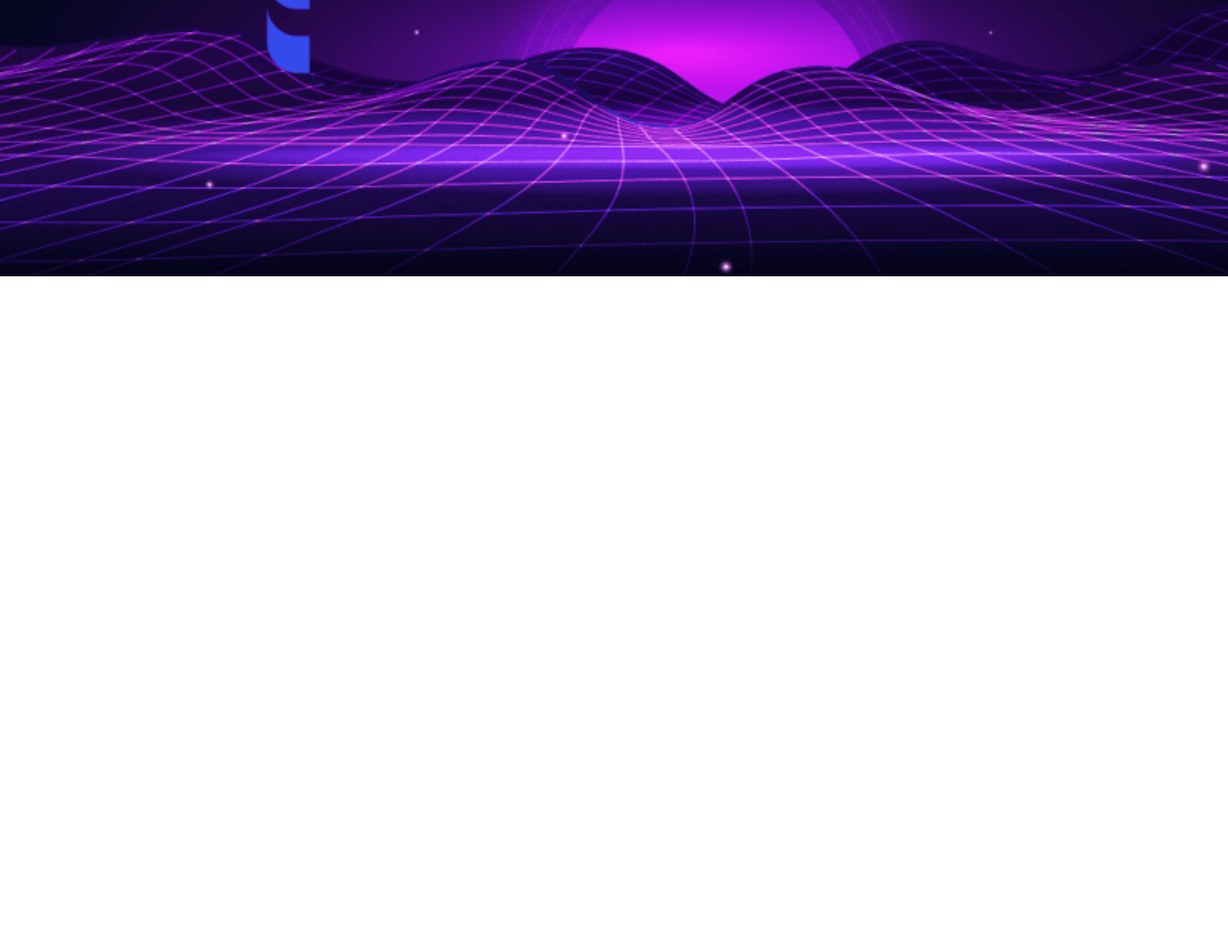
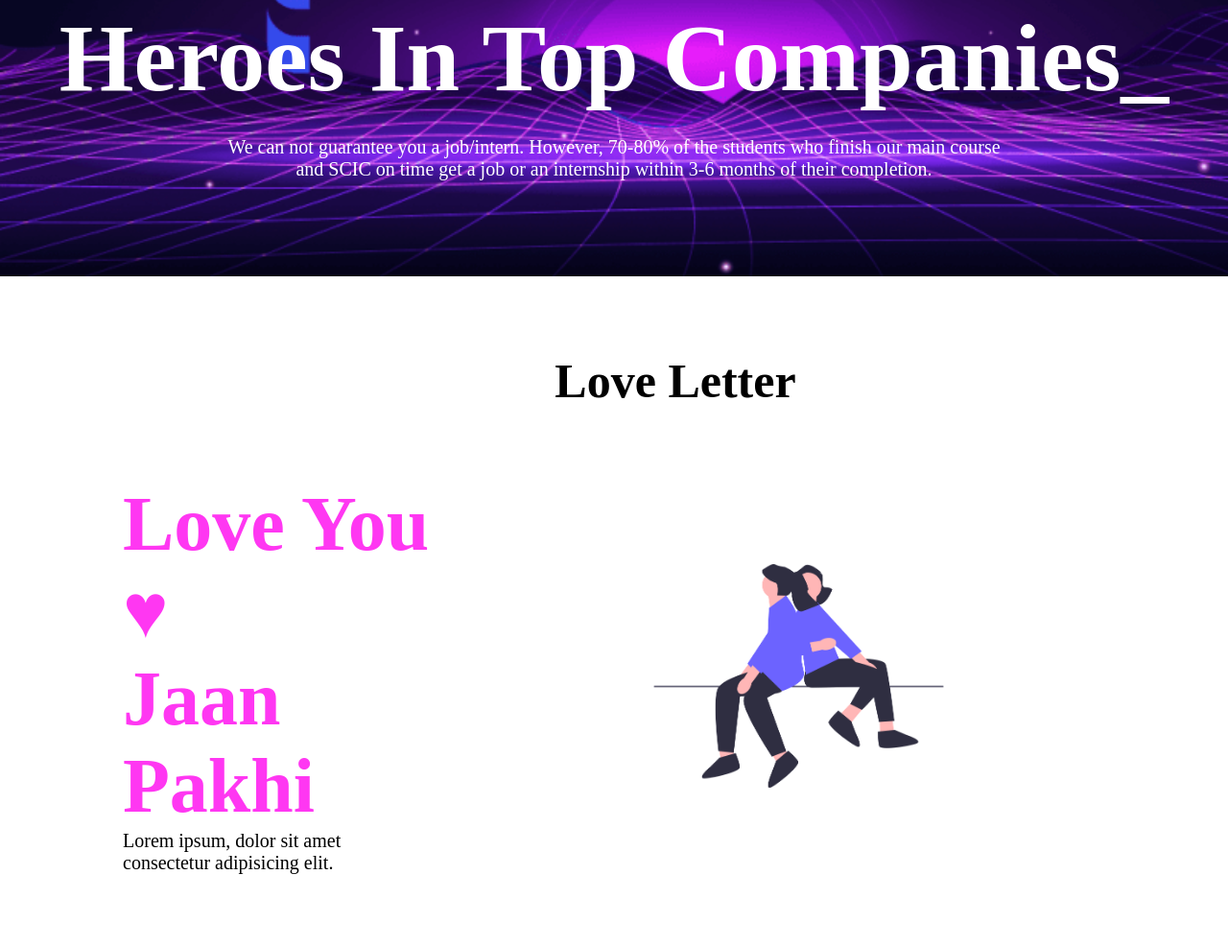
Before and after one commit to amiadud/program-hero, a plain HTML site: page index.html in a window 1280 px wide. Shown: the part 587-1573 px from the top of the page at 96% size. Before the commit the page ends 875 px from the top, so only its background shows below. Drawn offline with Linux system fonts and the light colour scheme.

Commit message:
new section added

```diff
--- a/index.html
+++ b/index.html
@@ -19,6 +19,7 @@
                     <li class="item">Blog</li>
                     <li class="item">My Classes</li>
                     <li class="enrol">Enroll Now</li>
+                    <div class="menuss">
                         <img class="profile-pic" src="./img/p-pic.png" alt="">
                         <div class="profile-box-container">
                             <div class="p-box">
@@ -30,7 +31,7 @@
                                 <li class="li-items">Bookmark</li>
                                 <li class="li-items2">Student Analysis</li>
                                 <li class="li-items3">LeaderBoard</li>
-
+                            </div>
                         </div>
                     </div>
                 </div>
@@ -40,11 +41,25 @@
     <main>
         <section>
             <div class="banner-container">
-                <h2>Hello</h2>
+                <div class="banner-info">
+                    <h2 class="banner-title">Heroes In Top Companies_</h2>
+                <p class="banner-des">We can not guarantee you a job/intern. However, 70-80% of the students who finish our main course <br>and SCIC on time get a job or an internship within 3-6 months of their completion.</p>
+                </div>
             </div>
         </section>
 
-
+        <section>
+            <h2 class="cover-title">Love Letter</h2>
+            <div class="cover-container">
+                <div class="cover-section">
+                    <h2 class="cover-titles">Love You &hearts; <br>Jaan Pakhi</h2>
+                    <p class="cover-des">Lorem ipsum, dolor sit amet <br>consectetur adipisicing elit. </p>
+                </div>
+                <div class="cover-pic">
+                    <img class="right-side-pic" src="/img/undraw_In_love_6sq2.png" alt="">
+                </div>
+            </div>
+        </section>
     </main>
     <footer></footer>
 </body>
--- a/style.css
+++ b/style.css
@@ -1,6 +1,7 @@
 *{
     margin: 0;
     padding: 0;
+    box-sizing: border-box;
 }
 .menu-container{
     width: 100%;
@@ -10,6 +11,7 @@
     background-color:blanchedalmond;
     list-style: none;
     padding: 10px;
+
 }
 .hero-logo{
     width: 15%;
@@ -37,6 +39,9 @@
     cursor: pointer;
     font-size: 20px;
 }
+.menus .item:hover{
+    color: #FF37F2;
+}
 .enrol{
     color: white;
     padding: 15px;
@@ -50,18 +55,26 @@
     margin-left: 10px;
     cursor: pointer;
 }
+.menuss{
+
+    display: inline-flex;
+}
+.menuss:hover .profile-box-container{
+    right: 10%;
+    margin-top: 70px;
+}
 /* profile box section start */
 .profile-box-container{
     position: absolute;
-    margin-top: 80px;
-    right: 15%;
+    right: 1000vw;
+    display: inline-flex;
+    margin-top: 60px;
     border: 3px solid red;
     color: white;
     background: linear-gradient(155.64deg, rgba(53, 44, 117, 0.99) 6.3%, rgba(50, 37, 103, 0.99) 38.49%, rgba(33, 26, 85, 0.99) 83.03%);
     border: 0;
     border-radius: 5px;
     padding-top: 20px;
-    display: flex;
 }
 .p-box{
     text-align: center;
@@ -110,9 +123,55 @@
 }
 /* profile box section end */
 .banner-container{
+    display: inline-flex;
+    align-items:flex-end;
+    justify-content:center;
     width: 100%;
     height: 100vh;
     background-image: url("./img/thumbnail.png");
     background-repeat: no-repeat;
     background-size: cover;
 }
+.banner-info{
+    margin-bottom: 100px;
+    text-align: center;
+}
+.banner-title{
+    font-size: 100px;
+    color: white;
+}
+.banner-des{
+    color: white;
+    font-size: 20px;
+    margin-top: 1.5rem;
+}
+.cover-title{
+    margin-left: 10%;
+
+}
+.right-side-pic{
+    width: 50%;
+    margin-left: 20%;
+}
+.cover-container{
+    width: 100%;
+    height: 70vh;
+    display: flex;
+    align-items: center;
+    justify-content: space-between;
+}
+.cover-section{
+    margin-left: 10%;
+}
+.cover-titles{
+    color: #FF37F2;
+    font-size: 5rem;
+}
+.cover-des{
+    font-size: 20px;
+}
+.cover-title{
+    margin-top: 5rem;
+    font-size: 50px;
+    text-align: center;
+}
```
Also changed, not shown: img/358073547_282009004505988_8416913765438525352_n.jpg (added), img/undraw_In_love_6sq2.png (added). Lines whose indentation alone changed are shown as unchanged.
